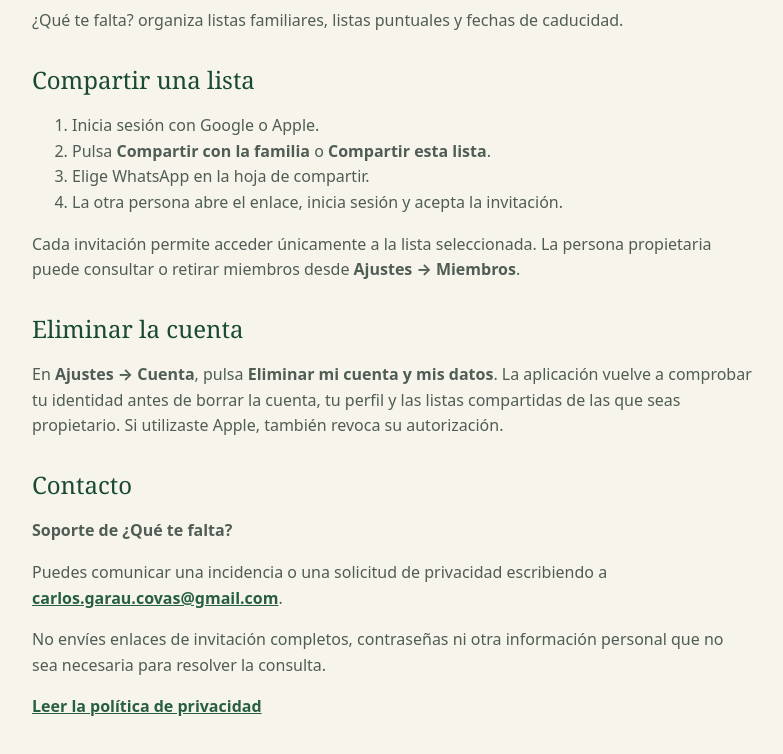
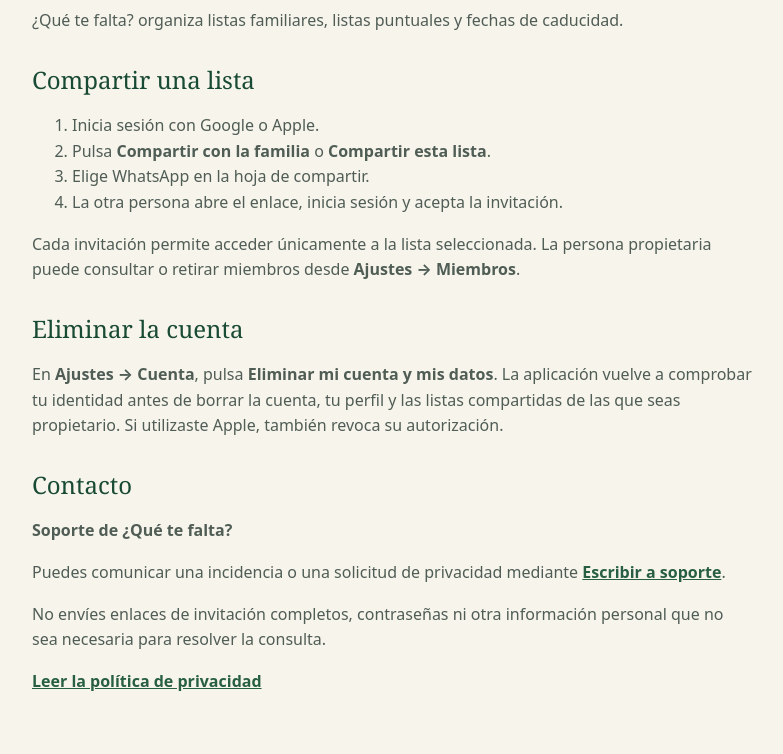
Before and after one commit to carlosgarau/la-compra, a website: page support.html in a window 1280 px wide. Shown: the part 228-982 px from the top of the page, without its empty margins (248-1031 px from the left). Drawn offline with Linux system fonts and the light colour scheme.

Commit message:
Ocultar el nombre en el contacto p?blico

```diff
--- a/support.html
+++ b/support.html
@@ -34,7 +34,7 @@
       <p>En <strong>Ajustes → Cuenta</strong>, pulsa <strong>Eliminar mi cuenta y mis datos</strong>. La aplicación vuelve a comprobar tu identidad antes de borrar la cuenta, tu perfil y las listas compartidas de las que seas propietario. Si utilizaste Apple, también revoca su autorización.</p>
       <h2>Contacto</h2>
       <p><strong>Soporte de ¿Qué te falta?</strong></p>
-      <p>Puedes comunicar una incidencia o una solicitud de privacidad escribiendo a <a href="mailto:carlos.garau.covas@gmail.com">carlos.garau.covas@gmail.com</a>.</p>
+      <p>Puedes comunicar una incidencia o una solicitud de privacidad mediante <a href="mailto:carlos.garau.covas@gmail.com">Escribir a soporte</a>.</p>
       <p>No envíes enlaces de invitación completos, contraseñas ni otra información personal que no sea necesaria para resolver la consulta.</p>
       <p><a href="privacy.html">Leer la política de privacidad</a></p>
     </main>
```
